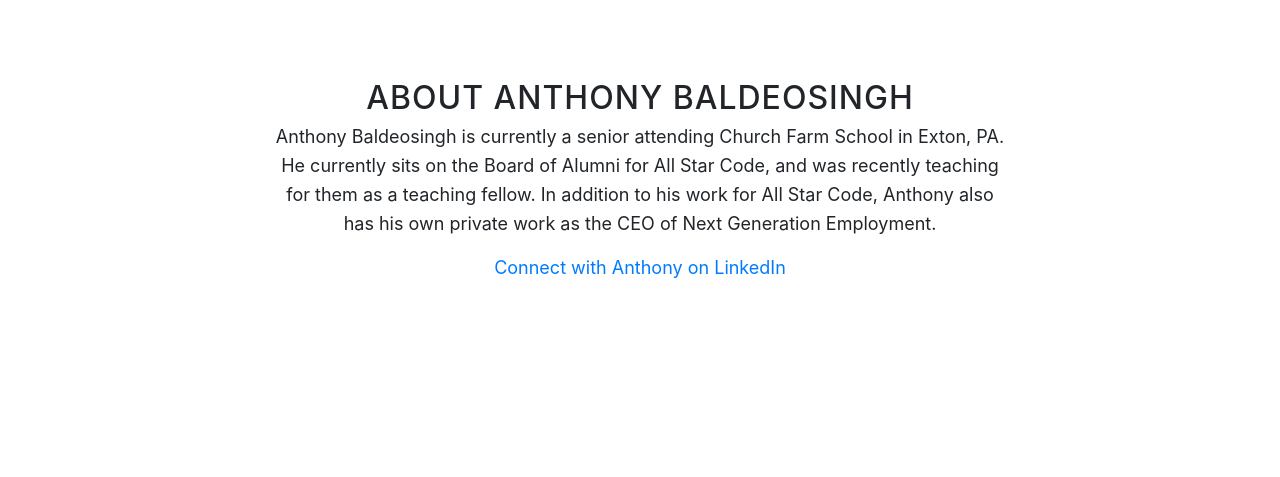
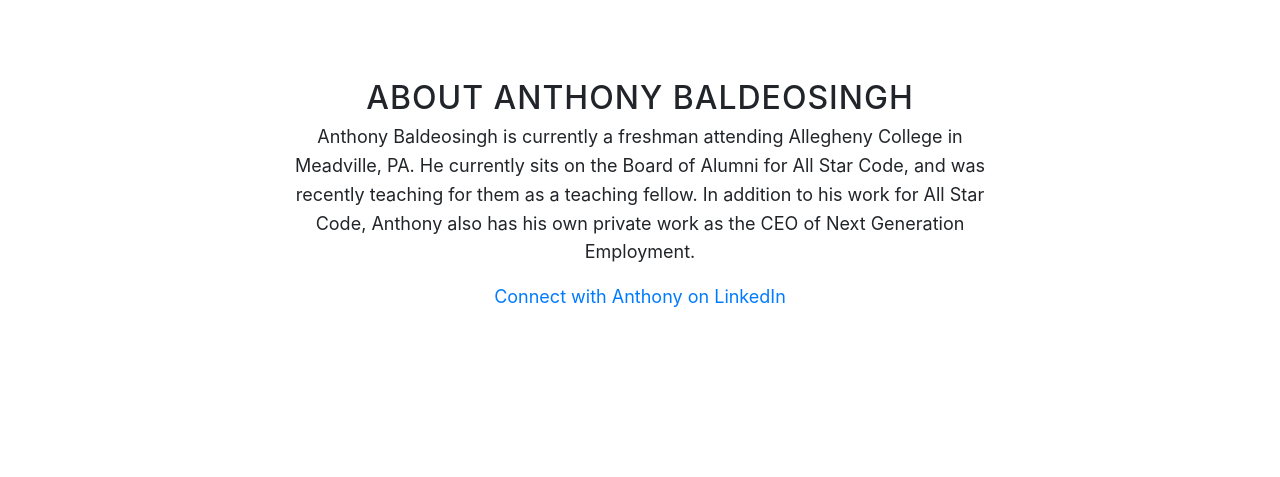
Before and after one commit to anthony1baldeosingh/1, a website with bundled scripts: page index.html in a window 1280 px wide. Shown: the part 920-1397 px from the top of the page. Built offline with nearby package versions, Linux system fonts and the light colour scheme.

Commit message:
Update index.html

```diff
--- a/index.html
+++ b/index.html
@@ -72,7 +72,7 @@
         <div class="row">
           <div class="col-lg-8 mx-auto">
             <h2>About Anthony Baldeosingh</h2>
-            <p>Anthony Baldeosingh is currently a senior attending Church Farm School in Exton, PA. He currently sits on the Board of Alumni for All Star Code, and was recently teaching for them as a teaching fellow. In addition to his work for All Star Code, Anthony also has his own private work as the CEO of Next Generation Employment. </p>
+            <p>Anthony Baldeosingh is currently a freshman attending Allegheny College in Meadville, PA. He currently sits on the Board of Alumni for All Star Code, and was recently teaching for them as a teaching fellow. In addition to his work for All Star Code, Anthony also has his own private work as the CEO of Next Generation Employment. </p>
              </p>
             <p><a href="https://www.linkedin.com/in/anthony-b-823607126"> Connect with Anthony on LinkedIn</a></p>
           </div>
```
